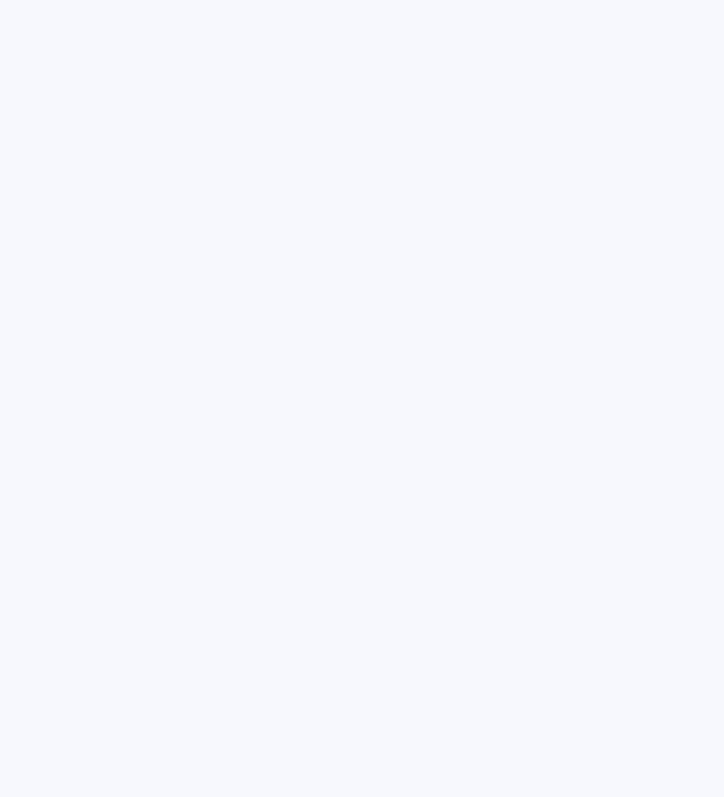
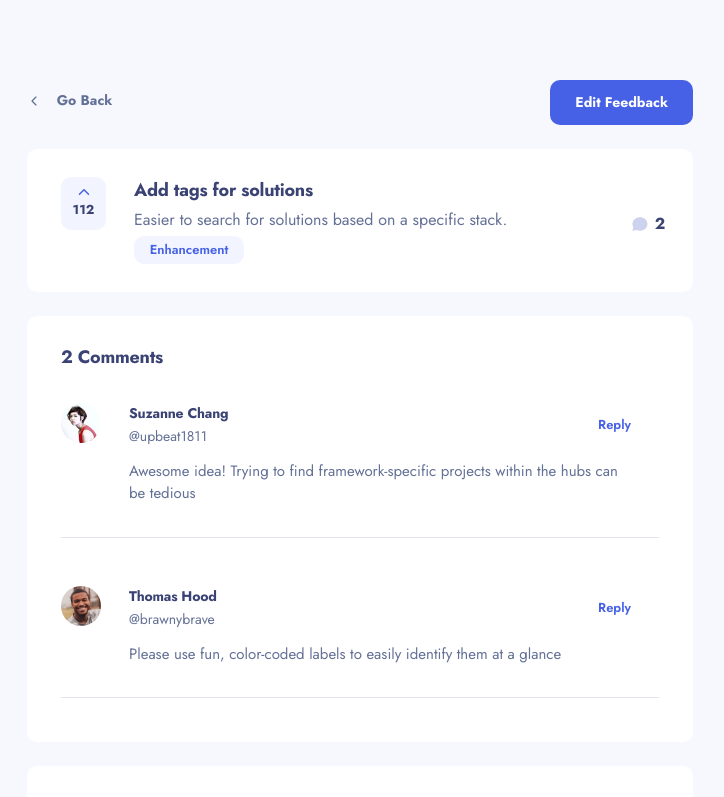
Before and after one commit to TemuriTsutskiridze/team-4, a React (Vite) app: page /feedbackDetails/1 in a window 1280 px wide. Before the commit this address had no page. Shown: the top 797 px of the page, without its empty margins (280-1004 px from the left). Built offline with nearby package versions, Linux system fonts and the light colour scheme.

Commit message:
feat: add useParams functionality to pass clicked card's id to FeedbackDetails page

```diff
--- a/src/App.jsx
+++ b/src/App.jsx
@@ -32,7 +32,7 @@ const App = () => {
         <Route path="/new-feedback" element={<NewFeedback />} />
         <Route path="/edit-feedback" element={<EditFeedback />} />
         <Route path="/roadmap" element={<Roadmap />} />
-        <Route path="/feedbackDetails" element={<FeedbackDetails />} />
+        <Route path="/feedbackDetails/:id" element={<FeedbackDetails />} />
       </Routes>
     </AppContext.Provider>
   );
--- a/src/pages/FeedbackDetails.jsx
+++ b/src/pages/FeedbackDetails.jsx
@@ -7,12 +7,13 @@ import { AppContext } from "../App";
 import { IoIosArrowDown, IoIosArrowUp } from "react-icons/io";
 import { TbMessageCircle2Filled } from "react-icons/tb";
 import Comments from "../components/Comments";
-import { Link } from "react-router-dom";
+import { Link, useParams } from "react-router-dom";
 
 const FeedbackDetails = () => {
+  let { id } = useParams();
   const { appData, setAppData } = useContext(AppContext);
 
-  const post = appData.productRequests[1];
+  const post = appData.productRequests[id - 1];
 
   const [text, setText] = useState("");
   const maxLength = 250;
@@ -30,6 +31,8 @@ const FeedbackDetails = () => {
     });
     setAppData({ ...appData, productRequests: updatedProductRequests });
   };
+
+  console.log(id);
 
   return (
     <>
--- a/src/pages/Feedbacks.jsx
+++ b/src/pages/Feedbacks.jsx
@@ -50,6 +50,8 @@ function Feedbacks() {
             feedback.category.toLowerCase() === activeCategory.toLowerCase()
         );
 
+  // function to get clicked card's id to then pass it with props to FeedbackDetails page
+
   return (
     <div className="w-screen">
       <HeaderFeedbacks
@@ -87,9 +89,11 @@ function Feedbacks() {
             </div>
           ) : (
             filteredFeedbacks.map((feedback) => (
+              <Link to={`/feedbackDetails/${feedback.id}`}>
                 <div
                   className="bg-white-100 rounded-lg px-6 py-6 w-full flex flex-col items-start"
                   key={feedback.id}
+                  // onClick={}
                 >
                   <p className="text-blue-50 text-[13px] font-bold">
                     {feedback.title}
@@ -152,6 +156,7 @@ function Feedbacks() {
                     </div>
                   </div>
                 </div>
+              </Link>
             ))
           )}
         </div>
```
Lines whose indentation alone changed are shown as unchanged.
